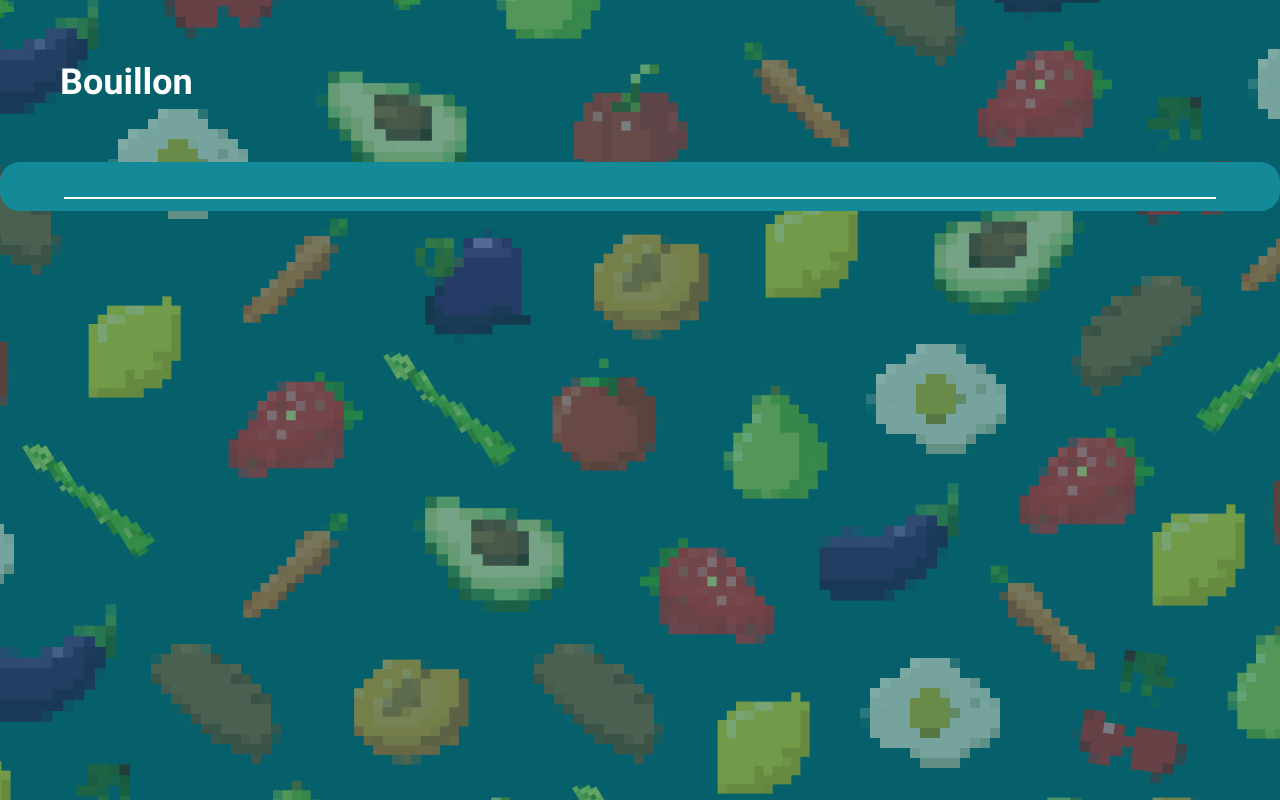
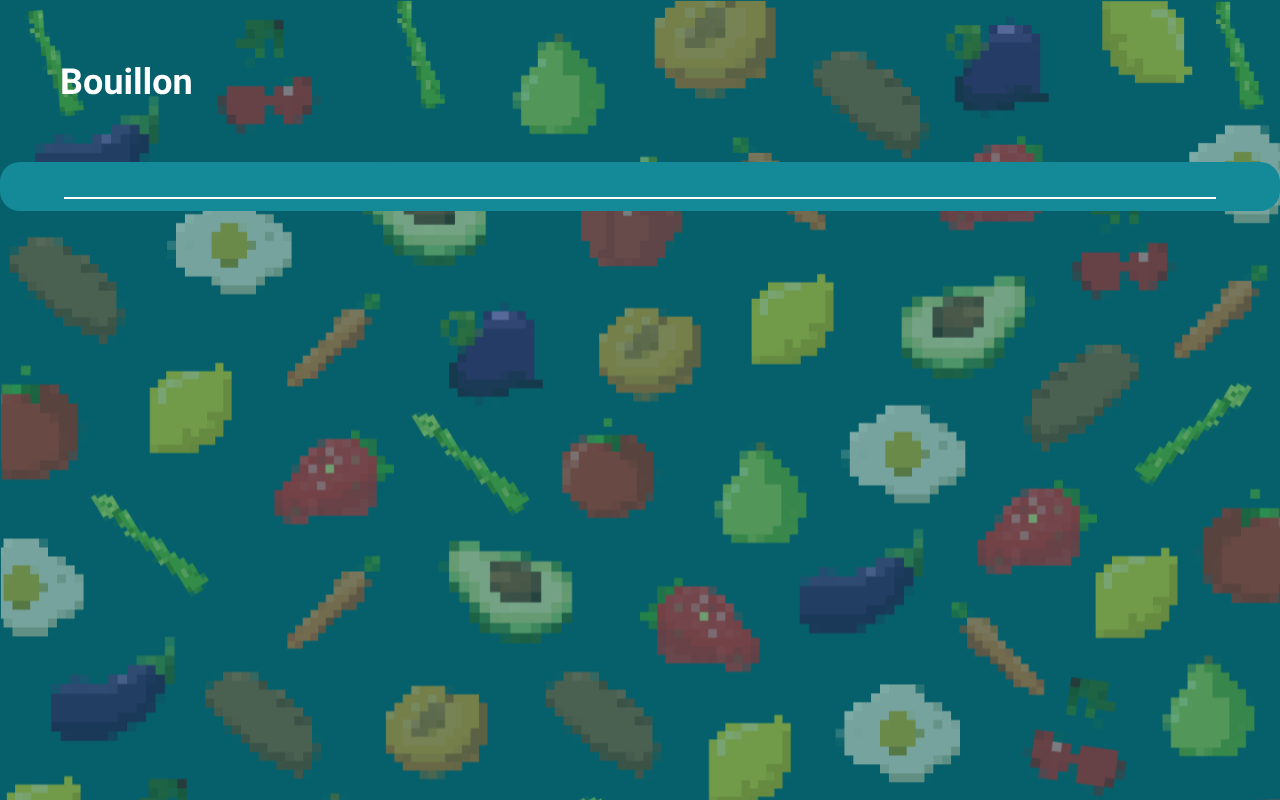
Before and after one commit to CaIgAck/boullion-client, a Vue app: page /login in a window 1280 px wide. Built offline with nearby package versions, Linux system fonts and the light colour scheme.

Commit message:
! fix background

```diff
--- a/public/assetss/style/style.scss
+++ b/public/assetss/style/style.scss
@@ -6,7 +6,8 @@
   box-sizing: border-box;
 }
 .main {
-  background: url("../../assetss/image/main-background.svg") no-repeat center;
+  background: url("../../assetss/image/main-background.svg");
+  background-size: cover;
   width: 100vw;
   height: 100vh;
 }
```
